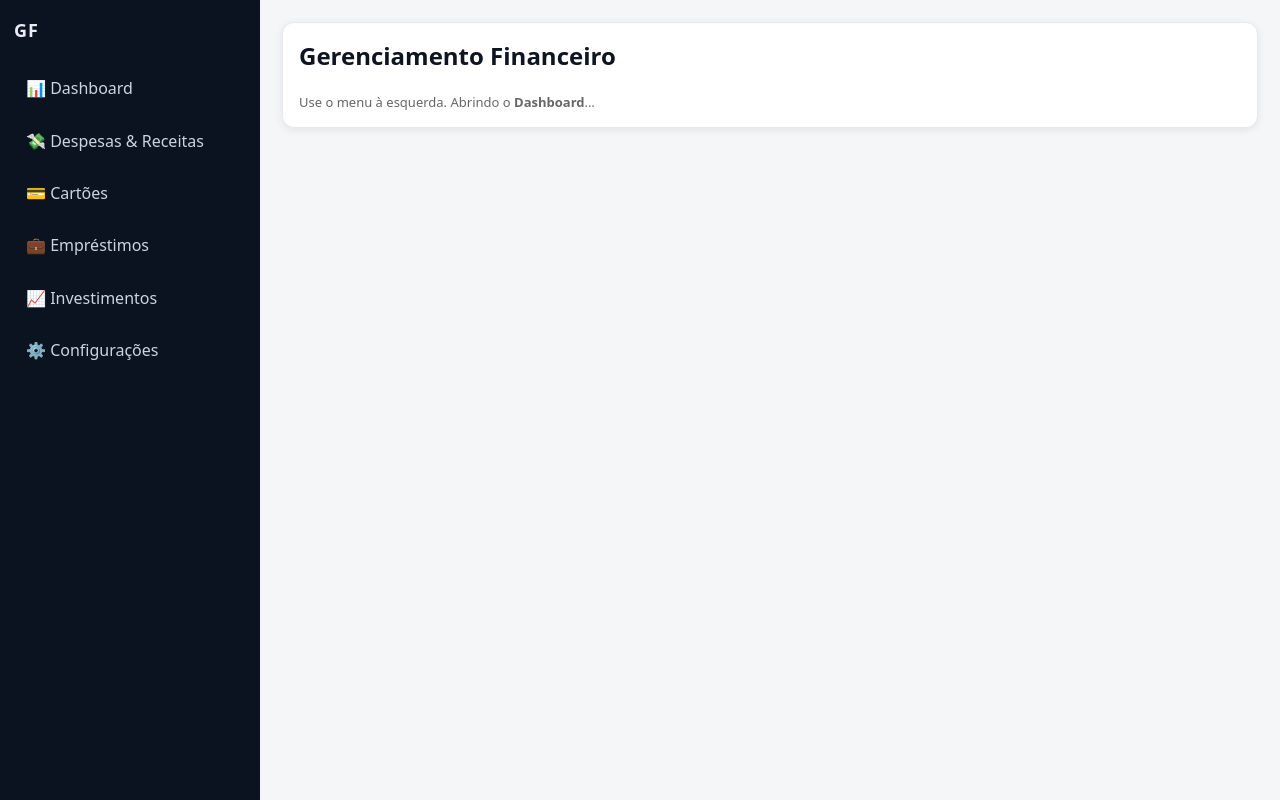
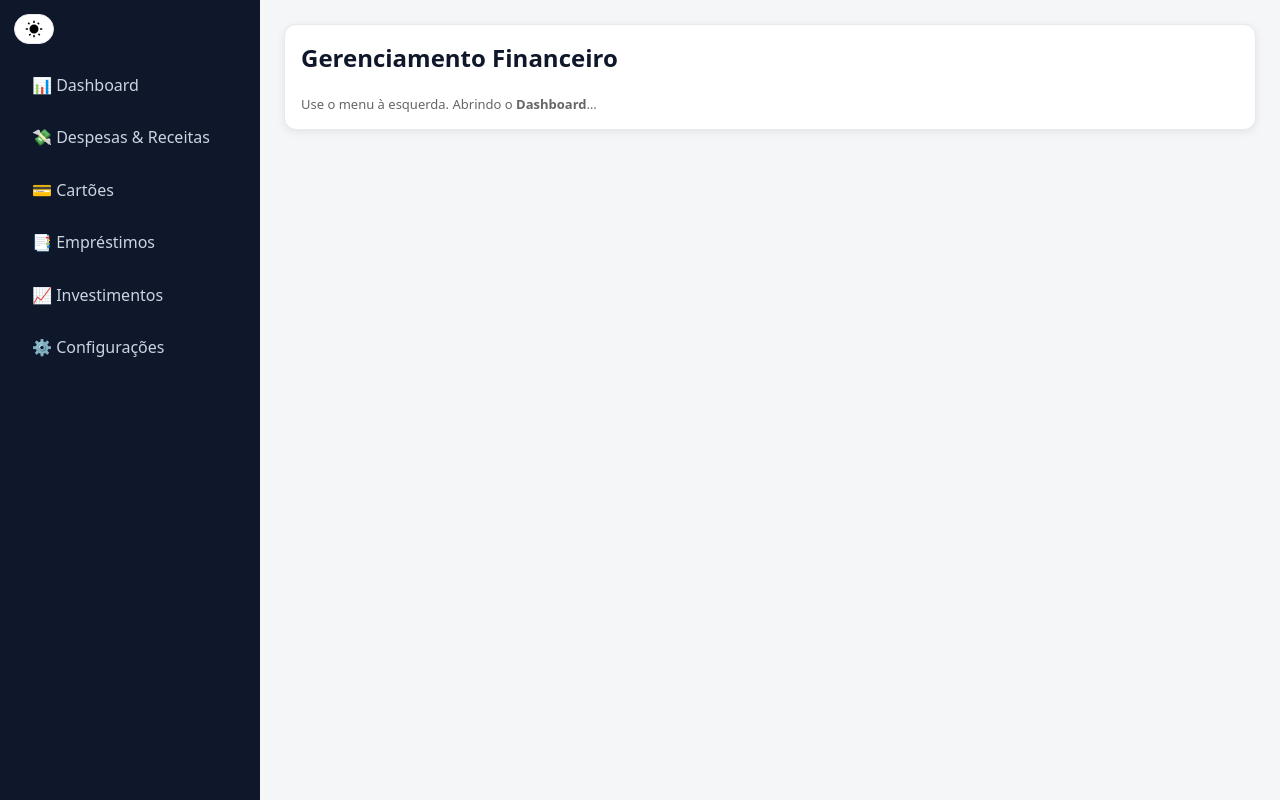
Before and after one commit to Ivanmonteiro-create/gerenciamentofamiliar.site, a Next.js app: page / in a window 1280 px wide. Built offline with nearby package versions, Linux system fonts and the light colour scheme.

Commit message:
Update layout.js

```diff
--- a/app/layout.js
+++ b/app/layout.js
@@ -1,52 +1,32 @@
 import "./globals.css";
 
+// metadados
 export const metadata = {
   title: "Gerenciamento Financeiro",
 };
 
+import ThemeToggle from "./components/ThemeToggle";
+
 export default function RootLayout({ children }) {
   return (
-    <html lang="pt" suppressHydrationWarning>
+    <html lang="pt">
       <body>
-        <div
-          style={{
-            display: "grid",
-            gridTemplateColumns: "260px 1fr",
-            minHeight: "100vh",
-          }}
-        >
-          {/* Sidebar */}
-          <aside
-            style={{
-              background: "#0b1220",
-              color: "#e7edf7",
-              padding: "18px 14px",
-            }}
-          >
+        <div className="shell">
+          <aside className="sidebar">
+            <div className="logo">GF</div>
             <nav className="menu">
-              <div
-                className="logo"
-                style={{
-                  fontWeight: 700,
-                  fontSize: 18,
-                  marginBottom: 14,
-                }}
-              >
-                GF
-              </div>
-
               <a href="/dashboard">📊 Dashboard</a>
               <a href="/despesas">💸 Despesas & Receitas</a>
               <a href="/cartoes">💳 Cartões</a>
-              {/* ✅ removida a aba Dívidas */}
-              <a href="/emprestimos">💼 Empréstimos</a>
+              <a href="/emprestimos">📑 Empréstimos</a>
               <a href="/investimentos">📈 Investimentos</a>
               <a href="/configuracoes">⚙️ Configurações</a>
             </nav>
           </aside>
 
-          {/* Conteúdo principal */}
-          <main style={{ padding: "22px 22px 32px", position: "relative" }}>
+          <main className="content">
+            {/* Botão global de tema, fixo no canto superior direito */}
+            <ThemeToggle />
             {children}
           </main>
         </div>
```
